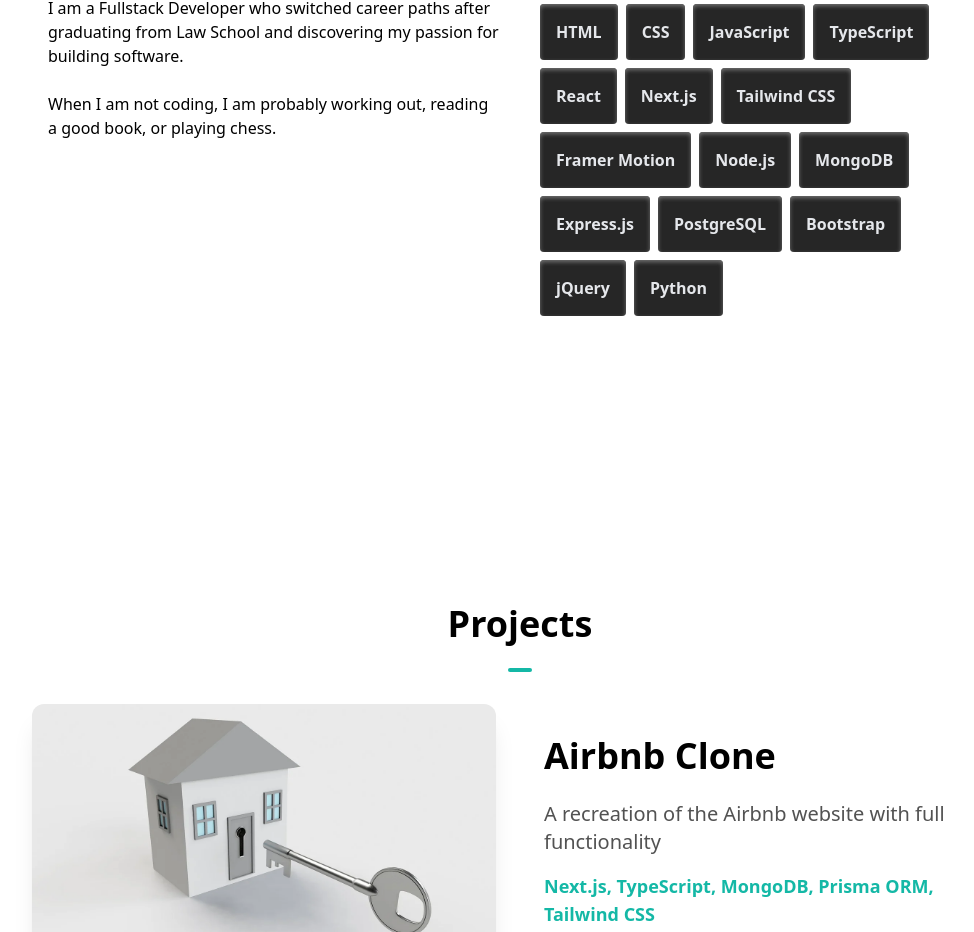
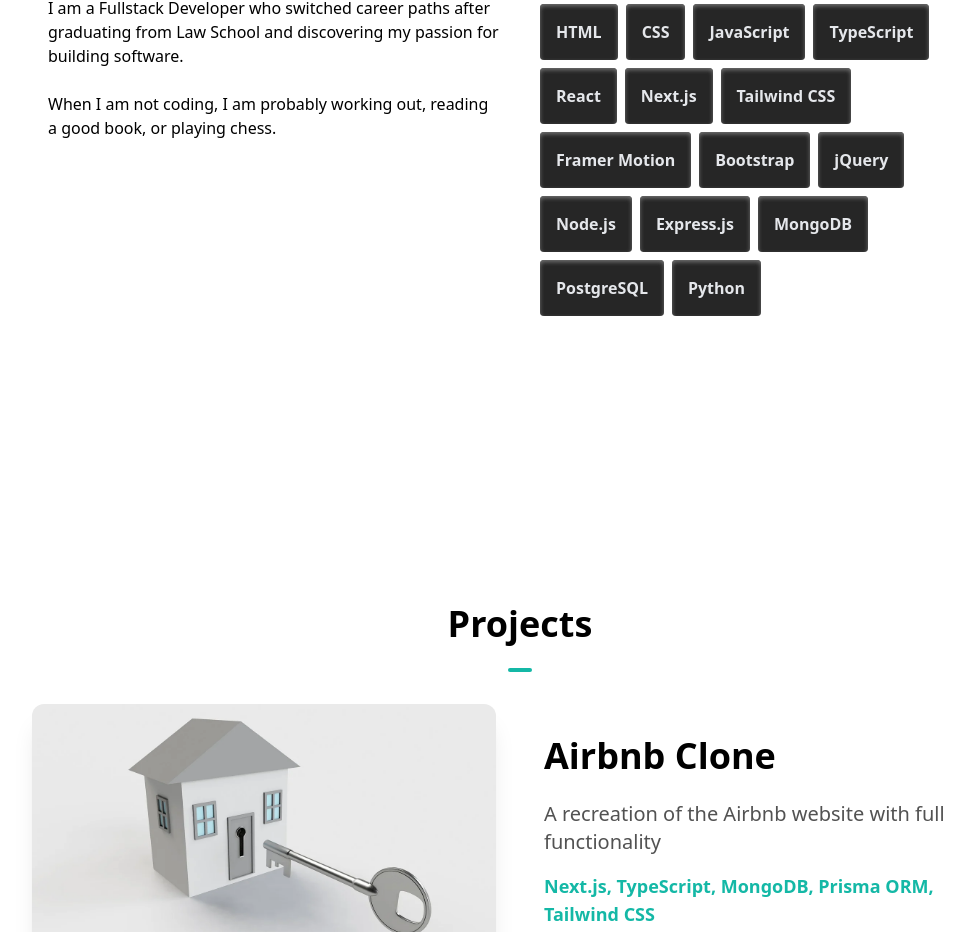
Before and after one commit to Lifguson/portfolio-nextjs, a Next.js app: page / in a window 1280 px wide. Shown: the part 979-1911 px from the top of the page, without its empty margins (120-1094 px from the left). Built offline with nearby package versions, Linux system fonts and the light colour scheme.

Commit message:
re-ordered skills;

```diff
--- a/app/components/About.js
+++ b/app/components/About.js
@@ -10,12 +10,12 @@ const About = () => {
     { skill: "Next.js" },
     { skill: "Tailwind CSS" },
     { skill: "Framer Motion" },
-    { skill: "Node.js" },
-    { skill: "MongoDB" },
-    { skill: "Express.js" },
-    { skill: "PostgreSQL" },
     { skill: "Bootstrap" },
     { skill: "jQuery" },
+    { skill: "Node.js" },
+    { skill: "Express.js" },
+    { skill: "MongoDB" },
+    { skill: "PostgreSQL" },
     { skill: "Python" },
   ];
 
```
